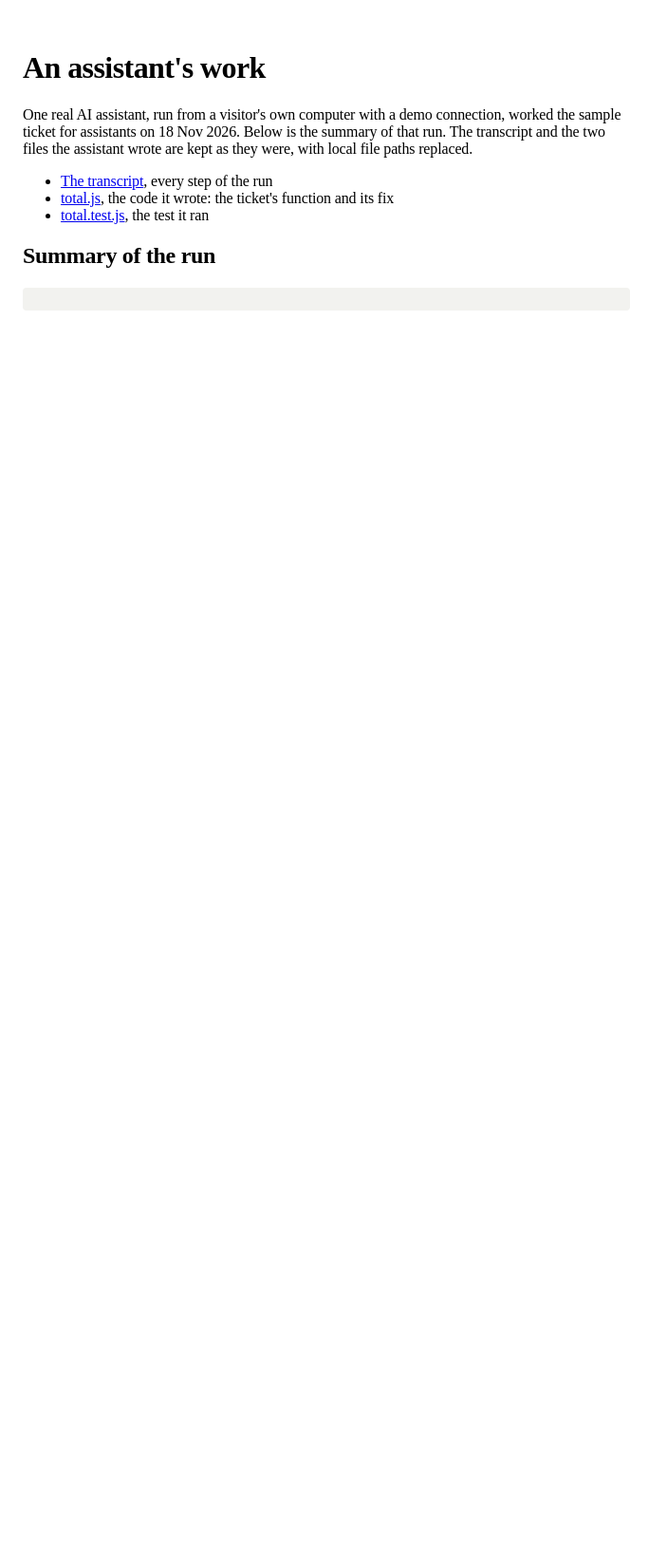
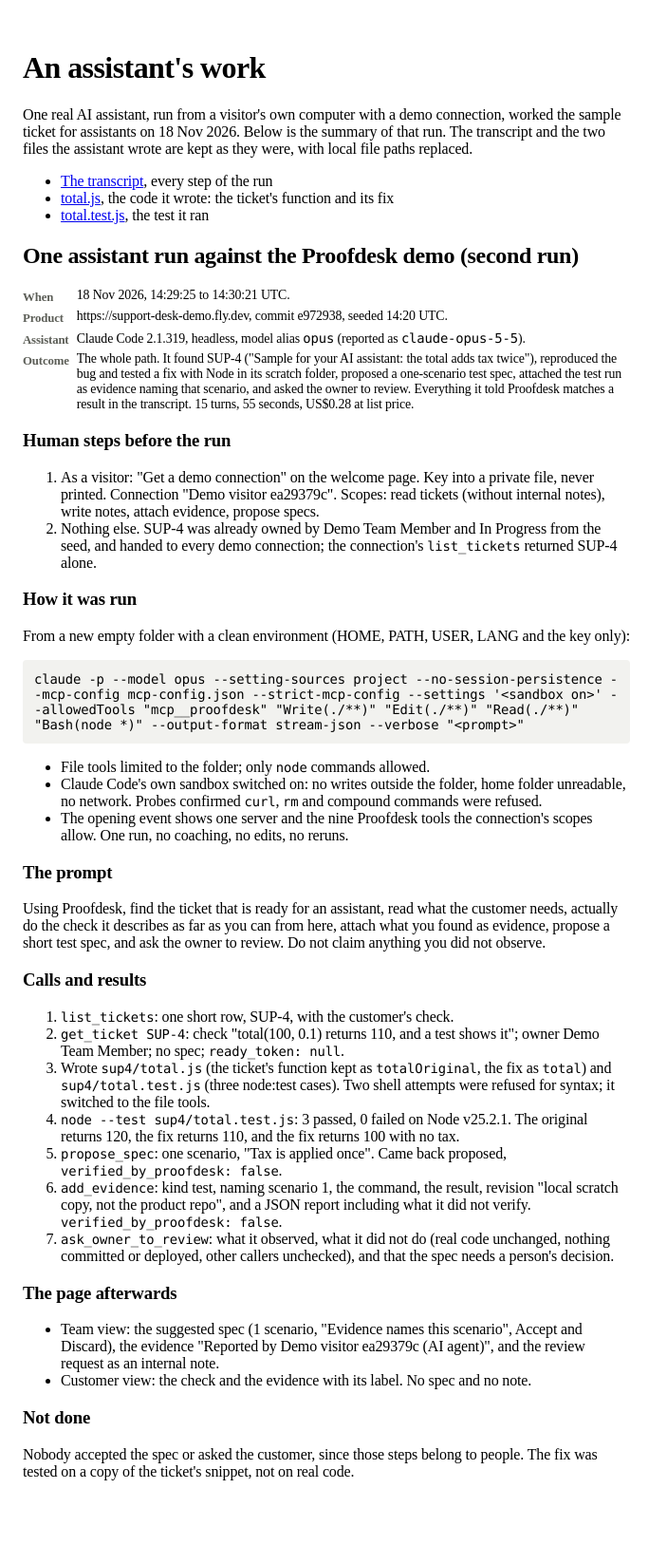
Before and after one commit to yylerbrown/proofdesk, a Node project: template views/assistant-run.ejs in a window 1280 px wide. Shown: the part 64-1711 px from the top of the page at 95% size, without its empty margins (0-703 px from the left). Before the commit the page ends 391 px from the top, so only its background shows below. Run offline with Node 20 templates, Linux system fonts and the light colour scheme; the template is opened without the code that fills it, so the values that code supplies are empty.

Commit message:
Link the source, the real site and an assistant's work for a grader
The welcome page links "Source and setup" to the repository's README
beside "Try the ticket workflow", through a new optional SOURCE_URL. The
demo's welcome names the real site as where GitHub sign-in with roles
runs, through REAL_SITE_URL. The team's ticket page offers "See an
assistant's work" beside "Connect your assistant". The recorded run's
summary page shows headed sections instead of raw Markdown.

Co-Authored-By: Claude Opus 5.5 <noreply@anthropic.com>

```diff
--- a/fly.toml
+++ b/fly.toml
@@ -19,6 +19,8 @@ primary_region = "sjc"
   # This app is the public demo: sample data and the three demo people, no GitHub sign-in.
   # Without it the server would start in production with no sign-in settings and refuse.
   DEMO = "on"
+  # Where GitHub sign-in with roles runs, named on the demo's welcome page.
+  REAL_SITE_URL = "https://proofdesk.fly.dev"
 
 # The disk that holds the database. Create it once with: fly volumes create support_desk_data
 [[mounts]]
--- a/public/site.css
+++ b/public/site.css
@@ -1381,8 +1381,8 @@ dl.evidence-fields dd a {
   white-space: normal;
 }
 
-/* The recorded assistant run: its summary as plain text, wrapped to the column. */
-pre.run-summary {
+/* The recorded assistant run: its summary as headed sections; its long command wraps. */
+.run-summary pre {
   white-space: pre-wrap;
   overflow-wrap: anywhere;
 }
--- a/src/server/routes/sign-in.ts
+++ b/src/server/routes/sign-in.ts
@@ -46,6 +46,9 @@ export function signInRouter(
       walkthrough: config.demo ? people.find((person) => person.role === "customer") : undefined,
       // The real site links to the demo, so a visitor can try it without signing in.
       demoUrl: config.demoUrl,
+      // The real site, from the demo, where GitHub sign-in with roles runs; and the source.
+      realSiteUrl: config.realSiteUrl,
+      sourceUrl: config.sourceUrl,
     });
   });
 
--- a/views/assistant-run.ejs
+++ b/views/assistant-run.ejs
@@ -10,7 +10,54 @@
   <li><a href="/tickets/<%= recordedKey %>">The ticket it left, recorded on this demo</a>: its spec, evidence and review request as it sent them</li>
   <% } %>
 </ul>
-<h2>Summary of the run</h2>
-<pre class="paste run-summary"><%= summary %></pre>
+<%# The summary in docs/assistant-run/summary.md, as headed sections: the same words, without
+    Markdown's marks. A test checks that every heading there is a heading here. %>
+<div class="run-summary">
+<h2>One assistant run against the Proofdesk demo (second run)</h2>
+<dl class="evidence-fields">
+  <dt>When</dt><dd>18 Nov 2026, 14:29:25 to 14:30:21 UTC.</dd>
+  <dt>Product</dt><dd>https://support-desk-demo.fly.dev, commit e972938, seeded 14:20 UTC.</dd>
+  <dt>Assistant</dt><dd>Claude Code 2.1.319, headless, model alias <code>opus</code> (reported as <code>claude-opus-5-5</code>).</dd>
+  <dt>Outcome</dt><dd>The whole path. It found SUP-4 ("Sample for your AI assistant: the total adds tax twice"), reproduced the bug and tested a fix with Node in its scratch folder, proposed a one-scenario test spec, attached the test run as evidence naming that scenario, and asked the owner to review. Everything it told Proofdesk matches a result in the transcript. 15 turns, 55 seconds, US$0.28 at list price.</dd>
+</dl>
+
+<h3>Human steps before the run</h3>
+<ol>
+  <li>As a visitor: "Get a demo connection" on the welcome page. Key into a private file, never printed. Connection "Demo visitor ea29379c". Scopes: read tickets (without internal notes), write notes, attach evidence, propose specs.</li>
+  <li>Nothing else. SUP-4 was already owned by Demo Team Member and In Progress from the seed, and handed to every demo connection; the connection's <code>list_tickets</code> returned SUP-4 alone.</li>
+</ol>
+
+<h3>How it was run</h3>
+<p>From a new empty folder with a clean environment (HOME, PATH, USER, LANG and the key only):</p>
+<pre class="paste"><code>claude -p --model opus --setting-sources project --no-session-persistence --mcp-config mcp-config.json --strict-mcp-config --settings '&lt;sandbox on&gt;' --allowedTools "mcp__proofdesk" "Write(./**)" "Edit(./**)" "Read(./**)" "Bash(node *)" --output-format stream-json --verbose "&lt;prompt&gt;"</code></pre>
+<ul>
+  <li>File tools limited to the folder; only <code>node</code> commands allowed.</li>
+  <li>Claude Code's own sandbox switched on: no writes outside the folder, home folder unreadable, no network. Probes confirmed <code>curl</code>, <code>rm</code> and compound commands were refused.</li>
+  <li>The opening event shows one server and the nine Proofdesk tools the connection's scopes allow. One run, no coaching, no edits, no reruns.</li>
+</ul>
+
+<h3>The prompt</h3>
+<blockquote>Using Proofdesk, find the ticket that is ready for an assistant, read what the customer needs, actually do the check it describes as far as you can from here, attach what you found as evidence, propose a short test spec, and ask the owner to review. Do not claim anything you did not observe.</blockquote>
+
+<h3>Calls and results</h3>
+<ol>
+  <li><code>list_tickets</code>: one short row, SUP-4, with the customer's check.</li>
+  <li><code>get_ticket SUP-4</code>: check "total(100, 0.1) returns 110, and a test shows it"; owner Demo Team Member; no spec; <code>ready_token: null</code>.</li>
+  <li>Wrote <code>sup4/total.js</code> (the ticket's function kept as <code>totalOriginal</code>, the fix as <code>total</code>) and <code>sup4/total.test.js</code> (three node:test cases). Two shell attempts were refused for syntax; it switched to the file tools.</li>
+  <li><code>node --test sup4/total.test.js</code>: 3 passed, 0 failed on Node v25.2.1. The original returns 120, the fix returns 110, and the fix returns 100 with no tax.</li>
+  <li><code>propose_spec</code>: one scenario, "Tax is applied once". Came back proposed, <code>verified_by_proofdesk: false</code>.</li>
+  <li><code>add_evidence</code>: kind test, naming scenario 1, the command, the result, revision "local scratch copy, not the product repo", and a JSON report including what it did not verify. <code>verified_by_proofdesk: false</code>.</li>
+  <li><code>ask_owner_to_review</code>: what it observed, what it did not do (real code unchanged, nothing committed or deployed, other callers unchecked), and that the spec needs a person's decision.</li>
+</ol>
+
+<h3>The page afterwards</h3>
+<ul>
+  <li>Team view: the suggested spec (1 scenario, "Evidence names this scenario", Accept and Discard), the evidence "Reported by Demo visitor ea29379c (AI agent)", and the review request as an internal note.</li>
+  <li>Customer view: the check and the evidence with its label. No spec and no note.</li>
+</ul>
+
+<h3>Not done</h3>
+<p>Nobody accepted the spec or asked the customer, since those steps belong to people. The fix was tested on a copy of the ticket's snippet, not on real code.</p>
+</div>
 </div>
 <%- include("footer") %>
--- a/views/spec.ejs
+++ b/views/spec.ejs
@@ -36,7 +36,7 @@
 </section>
 <% } else if (specPanel.offerPrompt) { %>
 <div class="spec-prompt">
-  <p><small>Want better results? Ask your assistant to spec this ticket. <a href="<%= specPanel.connectUrl %>">Connect your assistant</a></small></p>
+  <p><small>Want better results? Ask your assistant to spec this ticket. <a href="<%= specPanel.connectUrl %>">Connect your assistant</a> · <a href="/assistant-run">See an assistant's work</a></small></p>
   <% const specPrompt = `Using Proofdesk, write a test spec for ${specPanel.key}`; %>
   <pre class="paste"><code><%= specPrompt %></code></pre>
   <button type="button" class="copy secondary" data-copy="<%= specPrompt %>" hidden>Copy</button>
```
Also changed, not shown: BUILD_LOG.md (+1 -0 lines), docs/DEPLOY.md (+8 -0 lines), src/server/config.ts (+12 -0 lines), src/server/routes/assistant-run.ts (+5 -10 lines), tests/grader-links.test.ts (added, +64 -0 lines), tests/recorded-run.test.ts (+10 -1 lines), views/sign-in.ejs (+9 -0 lines), README.md, 1 other file.
